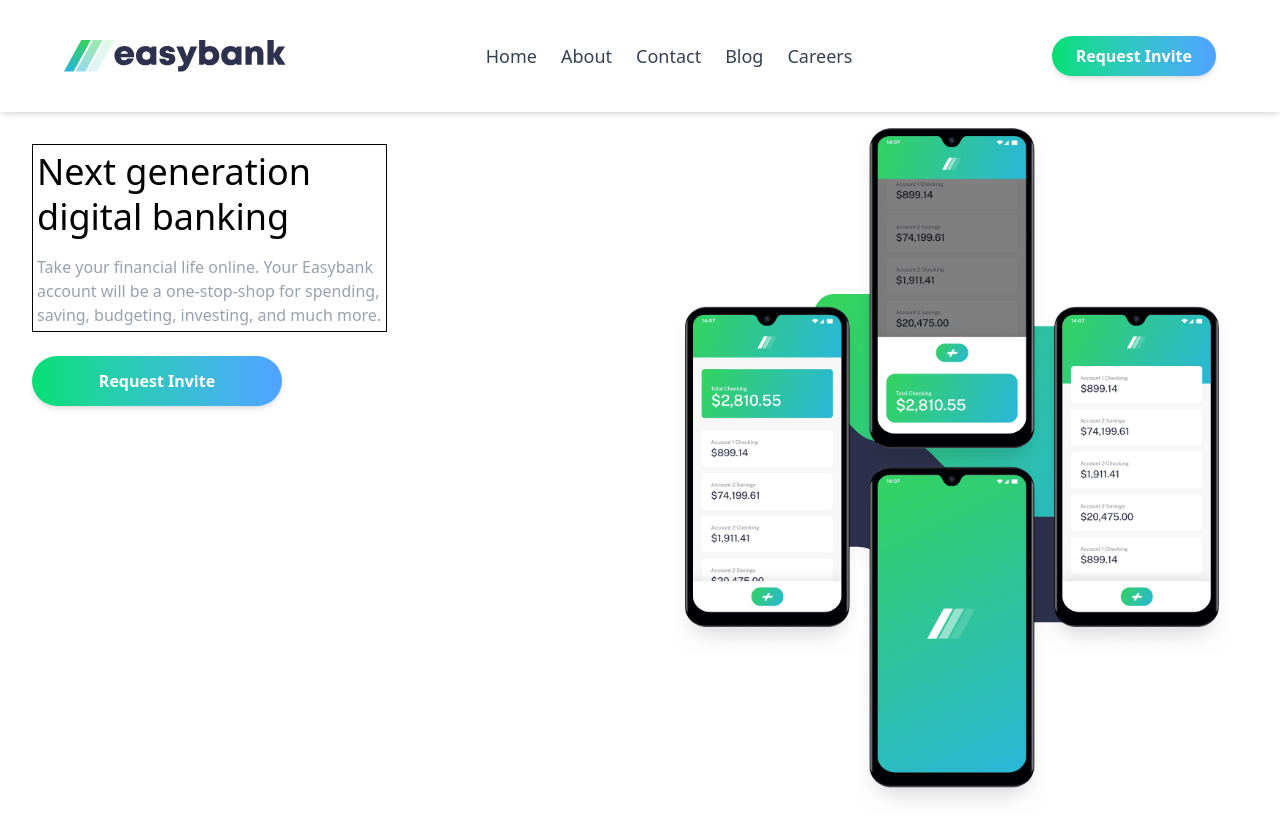
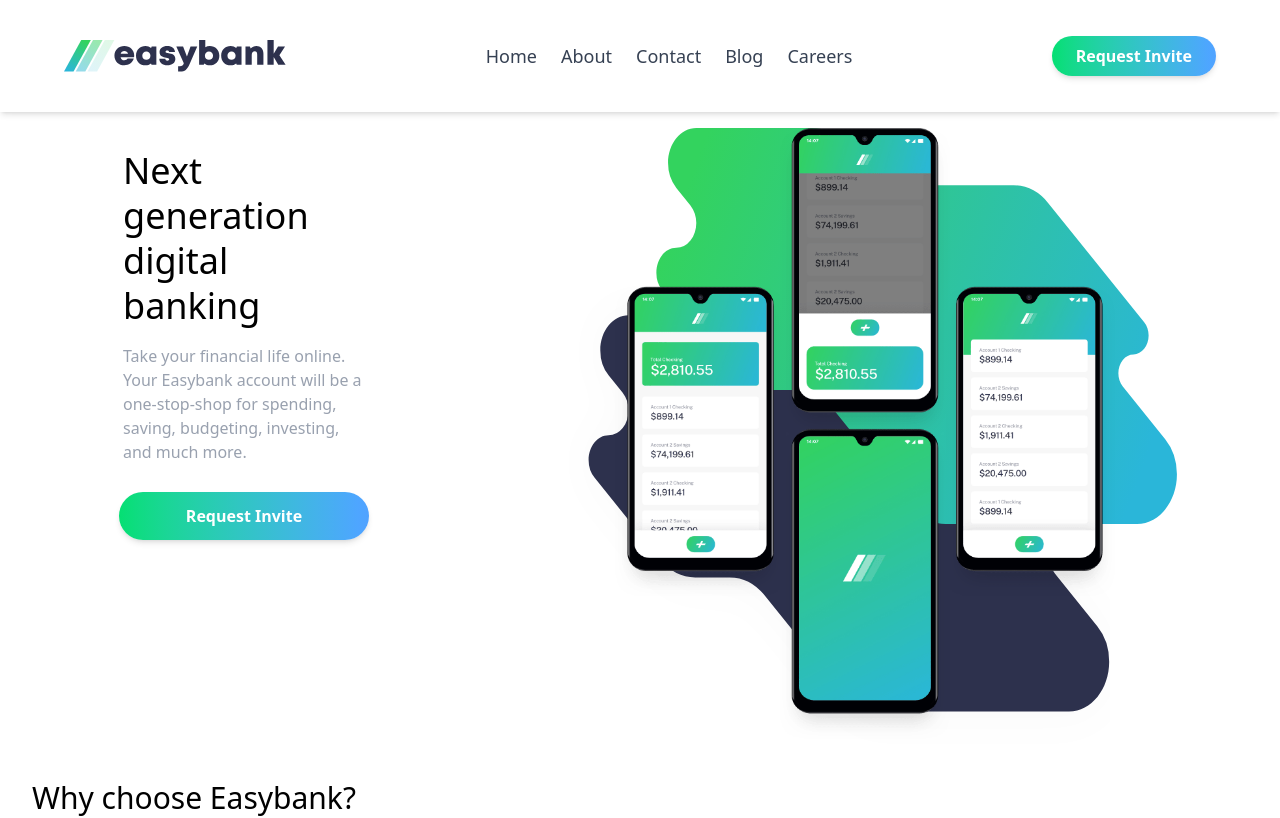
Before and after one commit to 629949/Digitalbanking, a React (Vite) app: page / in a window 1280 px wide. Shown: the top 818 px of the page. Built offline with nearby package versions, Linux system fonts and the light colour scheme.

Commit message:
add responsve to the images on the hero section

```diff
--- a/src/Components/Home.jsx
+++ b/src/Components/Home.jsx
@@ -14,6 +14,7 @@
 import budgeting from '../images/icon-budgeting.svg';
 import bgIntro from '../images/bg-intro-desktop.svg';
 import mockups from '../images/image-mockups.png'
+import bgMobile from '../images/bg-intro-mobile.svg';
 
 
 
@@ -27,12 +28,14 @@
     <Nav />
 
 
-   <div className="flex flex-col-reverse lg:flex-row justify-around items-start w-screen p-4 border-orange-500">
+   <div className="flex flex-col-reverse lg:flex-row justify-center items-start w-screen p-4 border-orange-500">
 
   {/* Left Side - Text Section */}
-  <div className="flex flex-col lg:justify-start justify-center w-[90%] lg:items-start   items-center lg:w-1/2  lg:p-4  lg:h-[400px]  h-[300px] md:justify-center md:items-center  ">
+  <div className="flex flex-col lg:justify-start justify-center w-[90%] lg:items-start   items-center lg:w-[450px] lg:m-0  lg:p-4  lg:h-[400px]  h-[300px] md:justify-center md:items-center  ">
+
+
     <Card
-      cardClass="lg:w-[60%] lg:flex- lg:flex-col lg:items-center lg:justify-start w-screen sm:items-center sm:justify-center border"
+      cardClass="lg:w-[60%] lg:flex- lg:flex-col lg:items-center lg:justify-start w-screen sm:items-center sm:justify-center "
       text1Class="  font-light lg:w-[80%] text-3xl sm:text-3xl md:text-4xl leading-tight m-1"
       text2Class="font-normal text-gray-400 m-1 mt-4 text-sm sm:text-base"
 
@@ -48,9 +51,13 @@
   </div>
 
   {/* Right Side - Image Section */}
-  <div className="relative w-full lg:w-1/2 flex justify-center items-center">
-    <img src={bgIntro} alt="Background design" className="absolute w-[60%] sm:w-[70%]" />
-    <img src={mockups} alt="Mockups" className="relative w-[80%] sm:w-[90%]" />
+  <div className="relative w-full lg:w-1/2 flex justify-center items-center ">
+
+    <img src={bgIntro} alt="Background design" className="absolute lg:w-[100%] w-[70%] hidden lg:block lg:top-0 lg:h-[100%]  " />
+
+
+    <img src={bgMobile} alt="" className='absolute top-0 w-full lg:hidden ' />
+    <img src={mockups} alt="Mockups" className="relative lg:w-[80%] w-[90%] lg:mb-[20px]" />
 
   </div>
 
```
